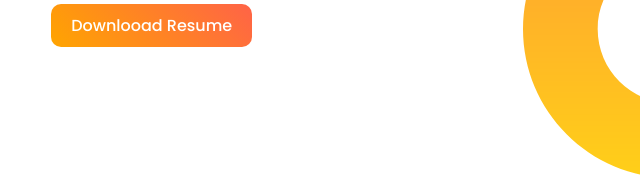
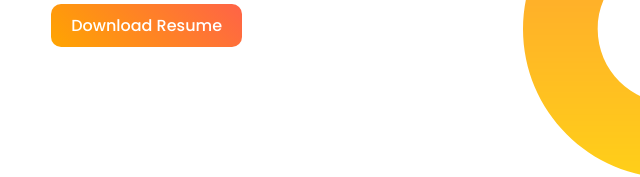
Before and after one commit to azmir849/web-portfolio, a plain HTML site: page index.html in a window 1280 px wide. Shown: the part 871-1048 px from the top of the page, 640-1280 px from the left. Drawn offline with Linux system fonts and the light colour scheme.

Commit message:
font spelling corrected

```diff
--- a/index.html
+++ b/index.html
@@ -31,7 +31,7 @@
             <h2>Big Dream</h2>
             <h3>Want To become full-stack Web Developer</h3>
             <p>To become a full-stack web developer the initial journey part is just start with <span class="orange-highlight">Jhankar Mahbub</span> sir .Insah allah eveything will be fine that i want .I am fully determinated to this cousrse to achieve my main goal .</p>
-            <a class="link-button" target="_blank" href="https://azmir849.github.io/ahnaeem.github.io/">Downlooad Resume</a>
+            <a class="link-button" target="_blank" href="https://azmir849.github.io/ahnaeem.github.io/">Download Resume</a>
         </div>
     </section>
     <section class="experience-area">
```
